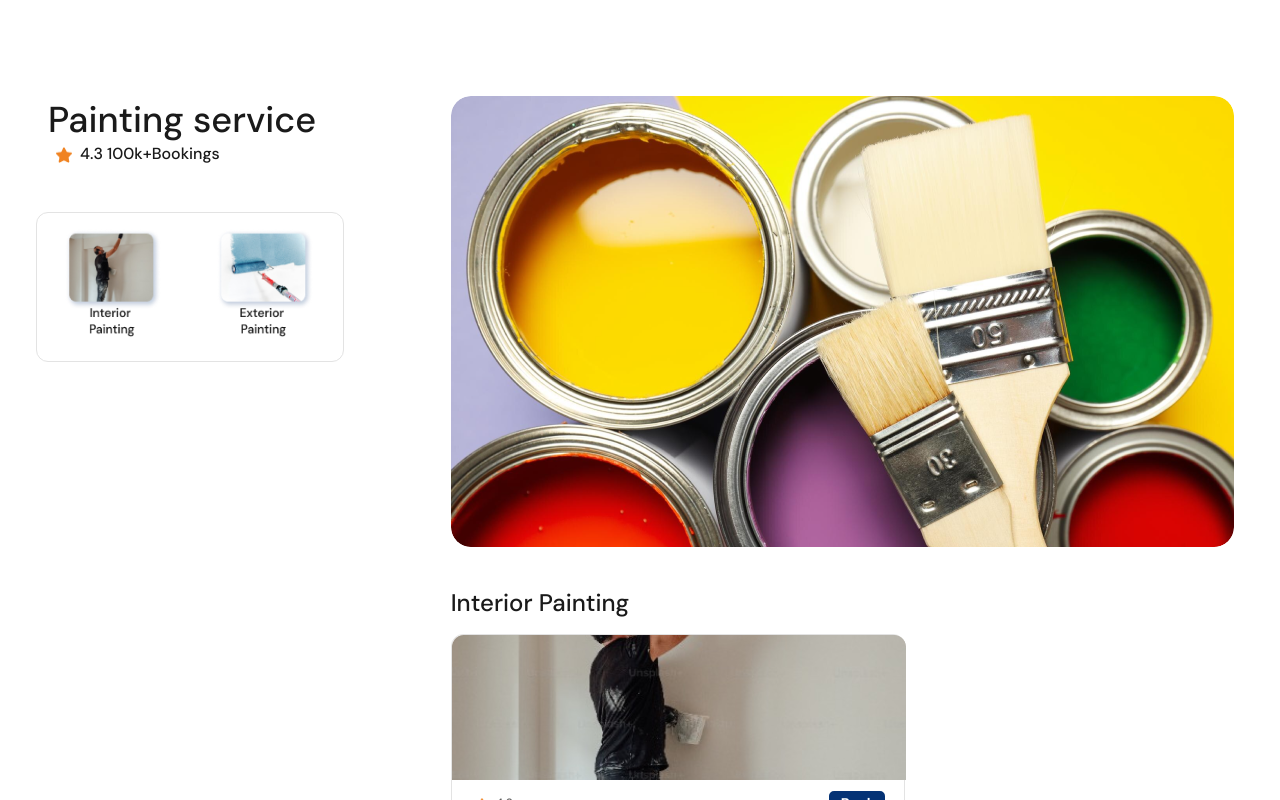
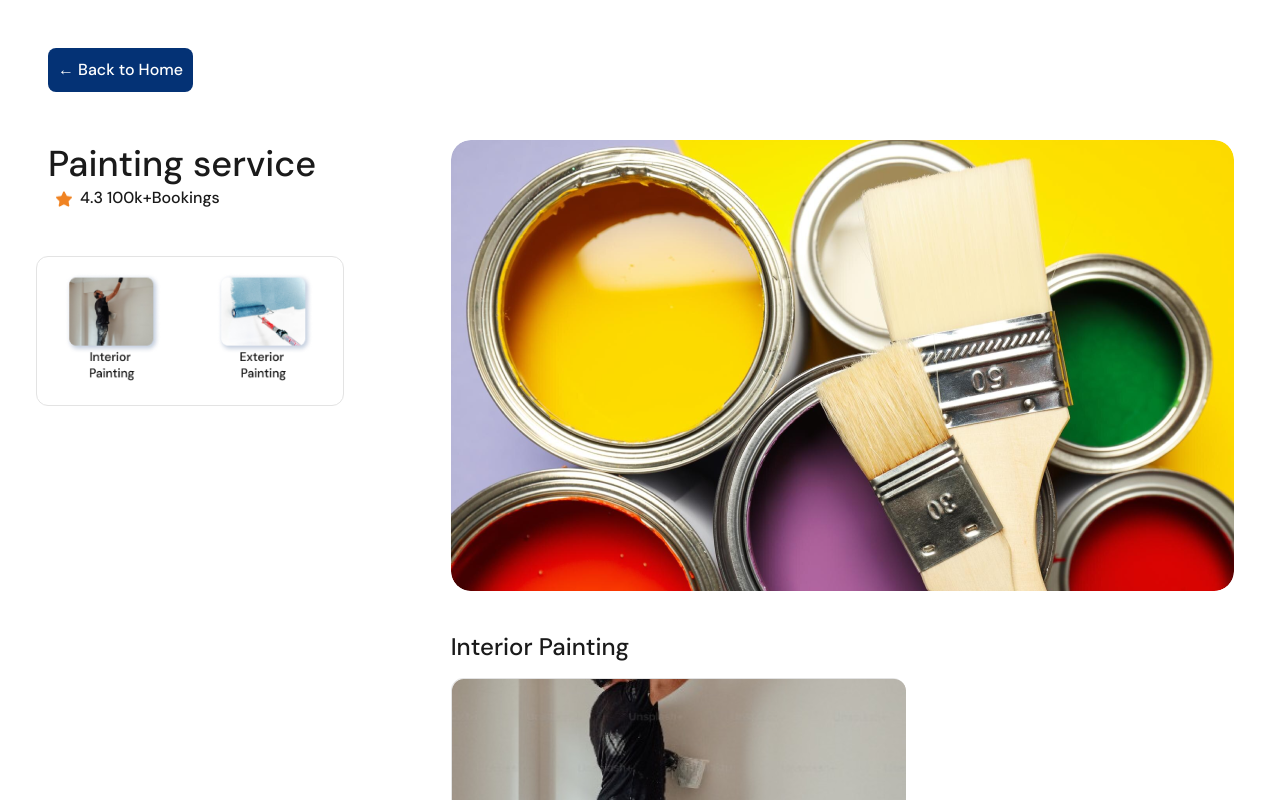
Before and after one commit to Syedkhadeer-51/premium-walls-website, a React (Vite) app: page /product/1 in a window 1280 px wide. Shown: the top 800 px of the page. Built offline with nearby package versions, Linux system fonts and the light colour scheme.

Commit message:
Adds back-to-home-button

```diff
--- a/src/ProductView.jsx
+++ b/src/ProductView.jsx
@@ -1,7 +1,6 @@
 // src/components/ProductView.jsx
 import React, { useEffect, useState } from 'react';
-
-import { useParams } from 'react-router-dom';
+import { useParams, useNavigate } from 'react-router-dom';
 import paintingServiceBanner from '../src/assets/painting-service-banner.png'
 import interiorPainting from "../src/assets/interior-painting.png"
 import exteriorPainting from "../src/assets/exterior-painting.png"
@@ -28,7 +27,7 @@
 import starIcon from "../src/assets/starIcon.png"
 import checkMark from "../src/assets/checkmark.png"
 import cancelMark from "../src/assets/cancel.png"
-
+import '../src/components/ProductView.css'
 import Footer from './Footer';
 import { useCart } from './context/CartContext';
 import ProductModal from './components/ProductModal';
@@ -412,15 +411,19 @@
 
 const ProductView = () => {
     const { id } = useParams();
+    const navigate = useNavigate();
     const product = productData.find(p => p.id === parseInt(id));
     const [selectedMiniCard, setSelectedMiniCard] = useState(null);
     const [isModalOpen, setIsModalOpen] = useState(false);
     const { addToCart } = useCart();
 
     useEffect(() => {
-        // Scroll to the top of the page when the component loads
         window.scrollTo(0, 0);
     }, []);
+
+    const handleBackClick = () => {
+        navigate('/');
+    };
 
     const handleBookClick = (miniCard) => {
         setSelectedMiniCard(miniCard);
@@ -462,6 +465,12 @@
     return (
         <>
             <div className='product-view-container p-5'>
+                <button
+                    className="back-to-home-button"
+                    onClick={handleBackClick}
+                >
+                    ← Back to Home
+                </button>
                 <div className="row d-flex justify-content-center pt-5">
                     <div className="col-md-4 col-12">
                         <div className="product-view-header">{product.title}</div>
--- /dev/null
+++ b/src/components/ProductView.css
@@ -0,0 +1,20 @@
+.back-to-home-button {
+    background: #043275;
+    border: none;
+    border-radius: 8px;
+    color: #fff;
+    font-size: 16px;
+    font-family: "DM Sans", sans-serif;
+    font-style: normal;
+    font-weight: 500;
+    line-height: 150%;
+    padding: 10px;
+    cursor: pointer;
+    display: flex;
+    align-items: center;
+    transition: color 0.3s ease;
+}
+
+.back-to-home-button:hover {
+    color: #fff;
+}
--- a/src/index.css
+++ b/src/index.css
@@ -363,7 +363,7 @@
 }
 .navbar-logo-icon{
   width: 195px;
-  height: 60px !important;
+  height: 95px !important;
 }
 .nav-link {
   color: var(--primary-black-313131, #313131) !important;
```
